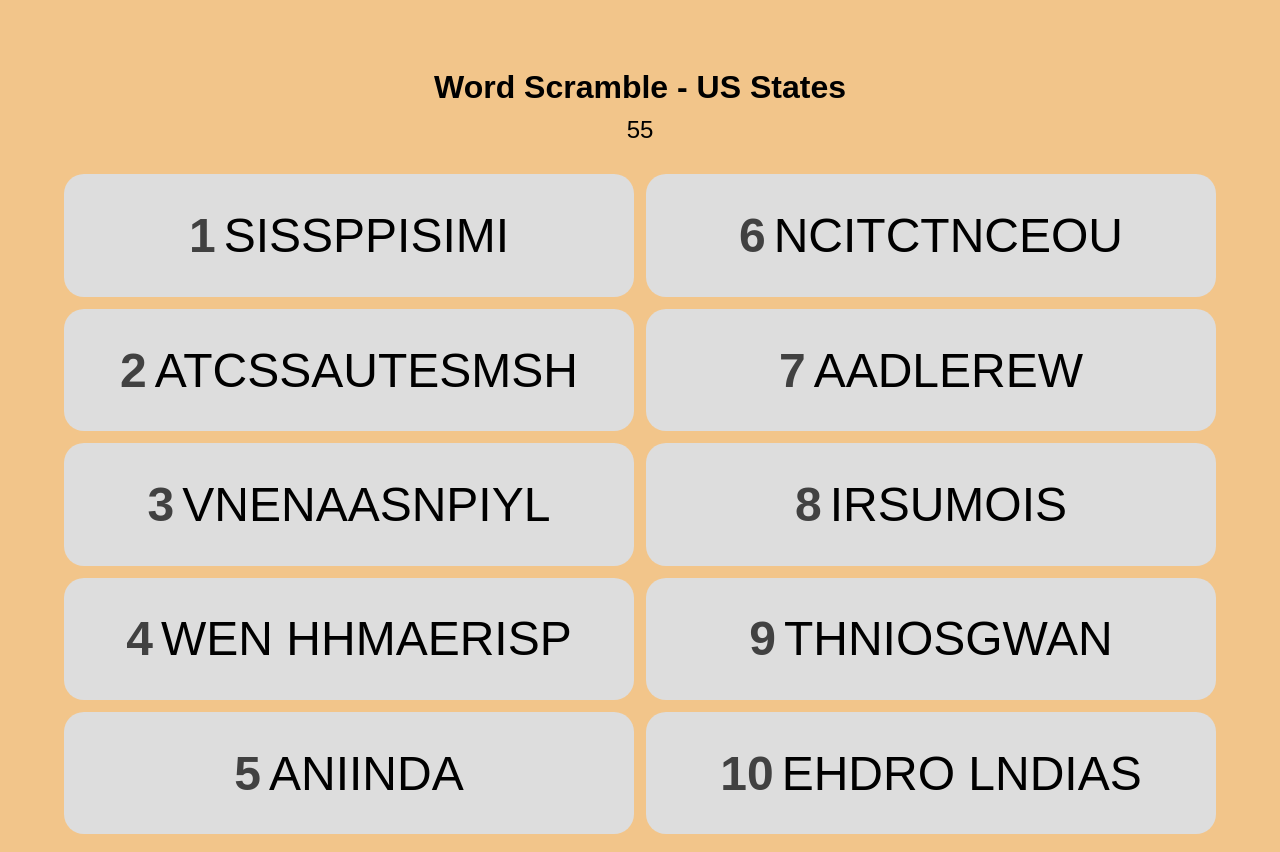
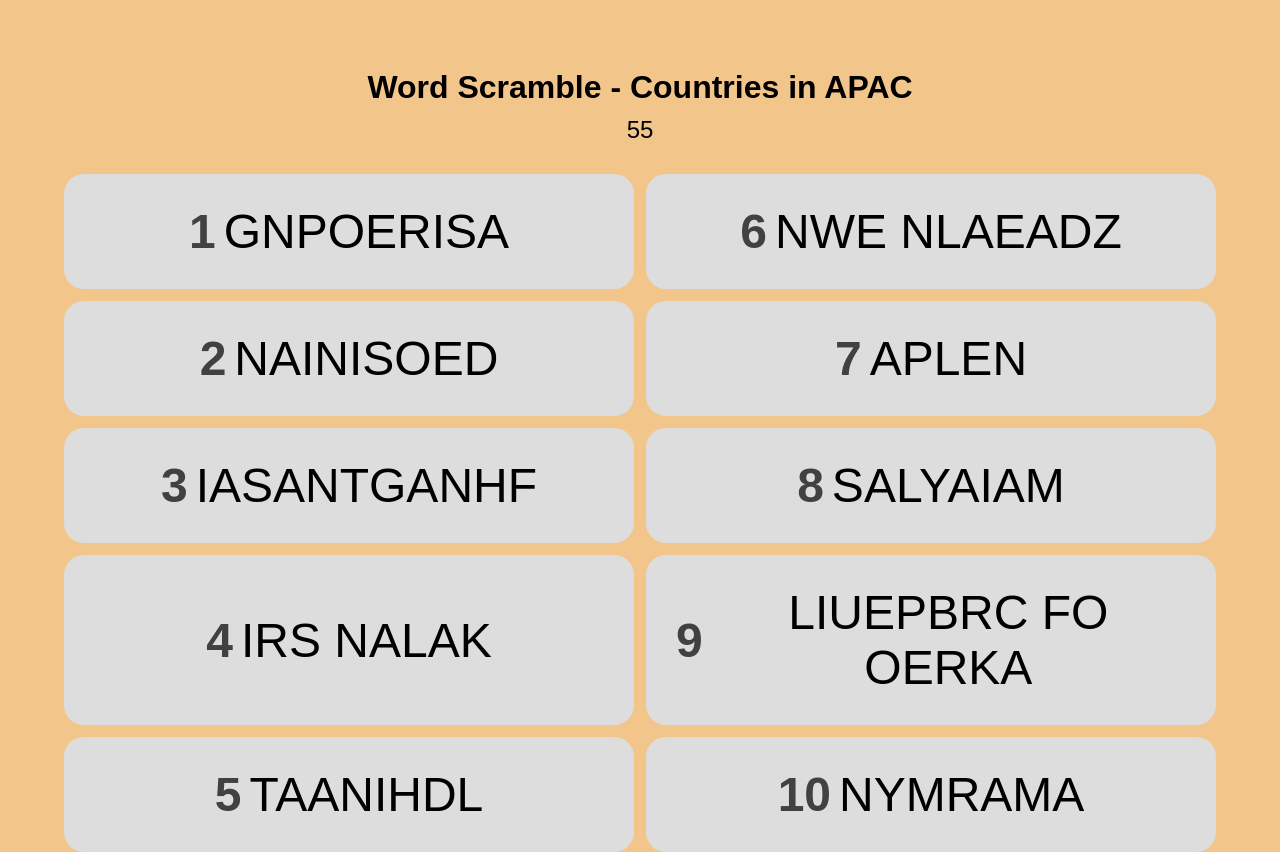
Before and after one commit to jameahinojo-lab/game-1, a plain HTML site: page index.html in a window 1280 px wide. Drawn offline with Linux system fonts and the light colour scheme.

Commit message:
Add files via upload

```diff
--- a/index.html
+++ b/index.html
@@ -75,23 +75,23 @@ h1 {
 
 </head>
 <body>
-  <h1>Word Scramble - US States</h1>
+  <h1>Word Scramble - Countries in APAC</h1>
   <div id="timer">60</div>
 
   <div class="grid" id="buttonGrid"></div>
 
   <script>
     const words = [
-  { answer: "MISSISSIPPI", scramble: "SISSPPISIMI" },
-  { answer: "MASSACHUSETTS", scramble: "ATCSSAUTESMSH" },
-  { answer: "PENNSYLVANIA", scramble: "VNENAASNPIYL" },
-  { answer: "NEW HAMPSHIRE", scramble: "WEN HHMAERISP" },
-  { answer: "INDIANA", scramble: "ANIINDA" },
-  { answer: "CONNECTICUT", scramble: "NCITCTNCEOU" },
-  { answer: "DELAWARE", scramble: "AADLEREW" },
-  { answer: "MISSOURI", scramble: "IRSUMOIS" },
-  { answer: "WASHINGTON", scramble: "THNIOSGWAN" },
-  { answer: "RHODE ISLAND", scramble: "EHDRO LNDIAS" }
+  { answer: "SINGAPORE", scramble: "GNPOERISA" },
+  { answer: "INDONESIA", scramble: "NAINISOED" },
+  { answer: "AFGHANISTAN", scramble: "IASANTGANHF" },
+  { answer: "SRI LANKA", scramble: "IRS NALAK" },
+  { answer: "THAILAND", scramble: "TAANIHDL" },
+  { answer: "NEW ZEALAND", scramble: "NWE NLAEADZ" },
+  { answer: "NEPAL", scramble: "APLEN" },
+  { answer: "MALAYSIA", scramble: "SALYAIAM" },
+  { answer: "REPUBLIC OF KOREA", scramble: "LIUEPBRC FO OERKA" },
+  { answer: "MYANMAR", scramble: "NYMRAMA" }
 ];
 
     let timeLeft = 60;
```
